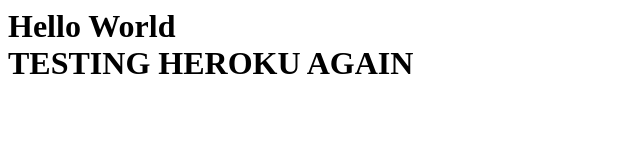
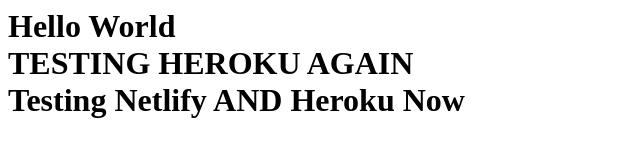
Before and after one commit to Kasiem024/U210927, a website: page index.html in a window 1280 px wide. Shown: the whole page, without its empty margins (0-640 px from the left). Drawn offline with Linux system fonts and the light colour scheme.

Commit message:
testing both netlify and heroku

```diff
--- a/index.html
+++ b/index.html
@@ -8,7 +8,7 @@
 </head>
 
 <body>
-    <h1>Hello World <br> TESTING HEROKU AGAIN</h1>
+    <h1>Hello World <br> TESTING HEROKU AGAIN <br>Testing Netlify AND Heroku Now</h1>
 </body>
 
 </html>
```
